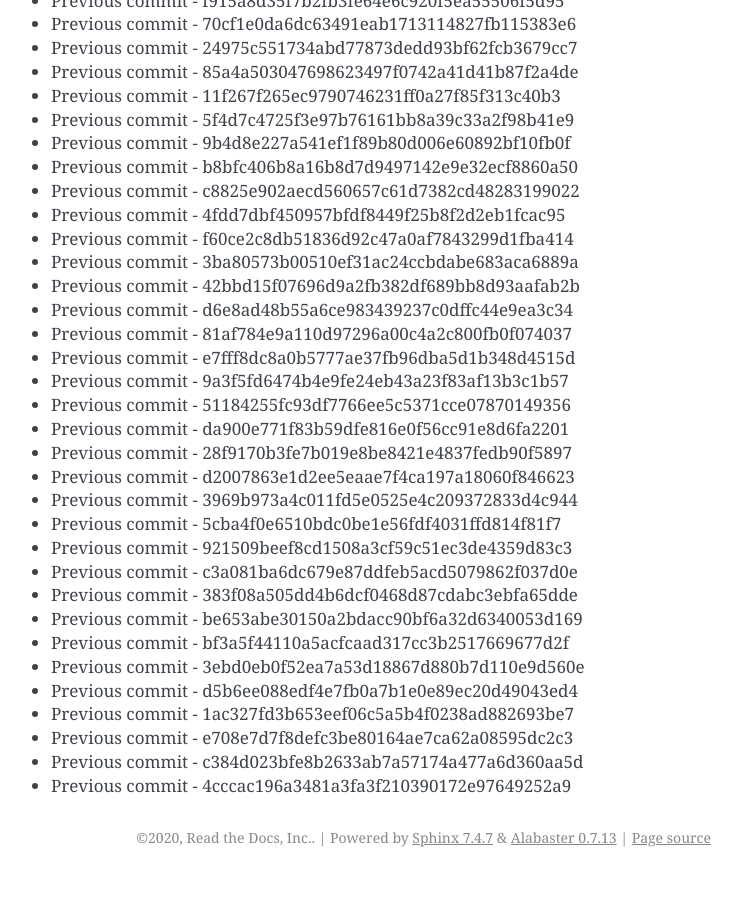
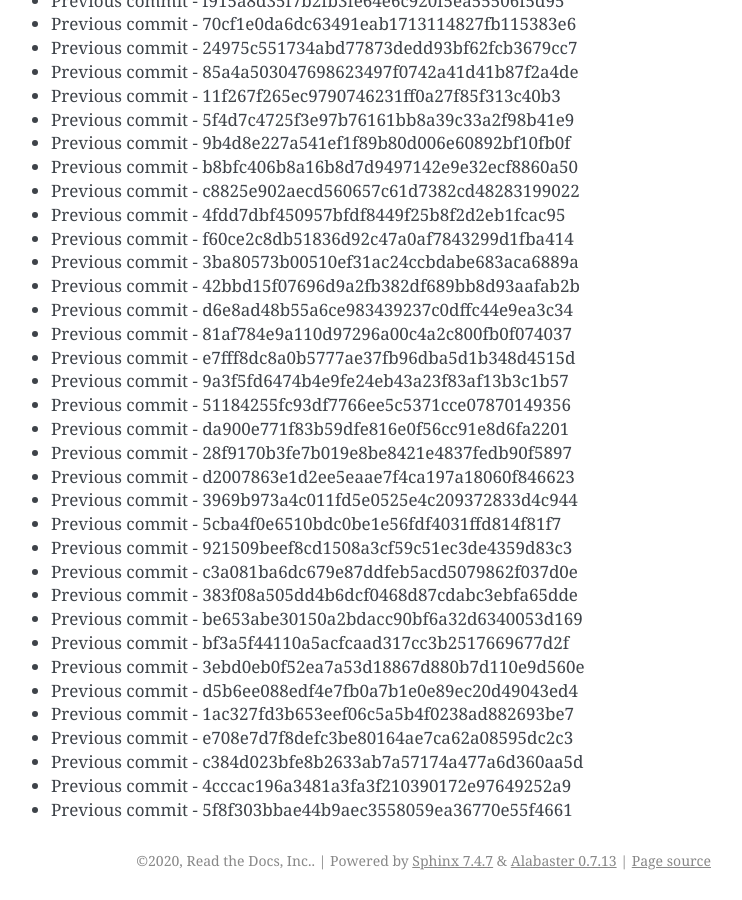
Before and after one commit to readthedocs/rtd-git-stresstest, a Sphinx documentation site: the page built from docs/updates.rst, in a window 1280 px wide and 900 px high, scrolled down 99412 px. Shown: the whole window, without its empty margins (399-1141 px from the left). Built offline with Sphinx 7.4.7, drawn with Linux system fonts in a browser that asks for light colours; before the commit the page ends 100289 px from its top, so only the background shows below that.

Commit message:
Generating commit from previous: 5f8f303bbae44b9aec3558059ea36770e55f4661

```diff
--- a/docs/updates.rst
+++ b/docs/updates.rst
@@ -4209,3 +4209,4 @@ It can be tested for any performance characteristics.
 * Previous commit - e708e7d7f8defc3be80164ae7ca62a08595dc2c3
 * Previous commit - c384d023bfe8b2633ab7a57174a477a6d360aa5d
 * Previous commit - 4cccac196a3481a3fa3f210390172e97649252a9
+* Previous commit - 5f8f303bbae44b9aec3558059ea36770e55f4661
```
